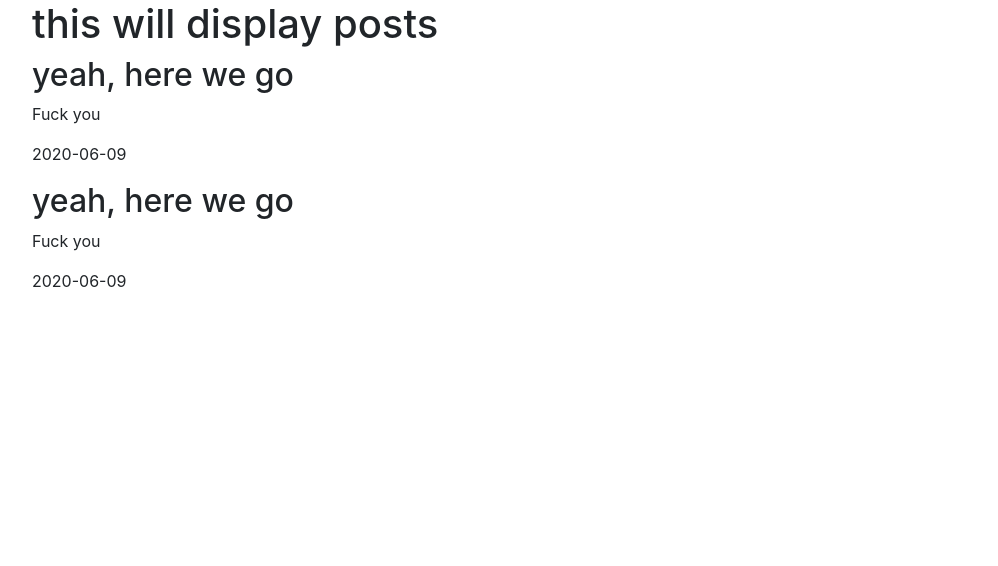
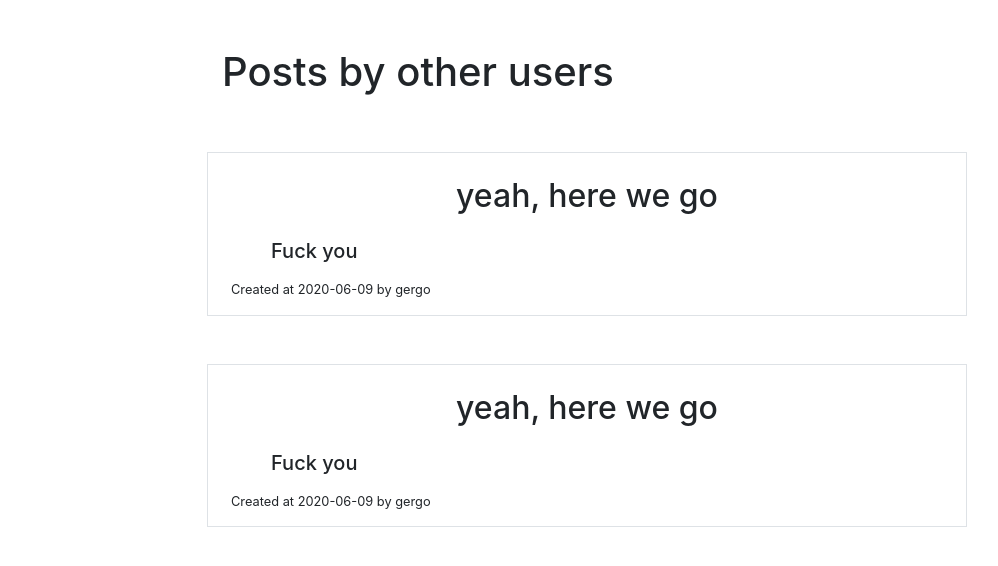
Before and after one commit to djsall/halado_prog_bead, a Django app: page /viewposts in a window 1280 px wide. Shown: the part 56-622 px from the top of the page, without its empty margins (53-1051 px from the left). Run offline with Django 3.2, Linux system fonts and the light colour scheme; some libraries are stand-ins or nearby versions.

Commit message:
posts view updated

```diff
--- a/halado_prog_bead/templates/view_posts.html
+++ b/halado_prog_bead/templates/view_posts.html
@@ -1,12 +1,16 @@
 {% extends 'base_generic.html' %} {% block content %}
-<h1>this will display posts</h1>
-    {% for key, value in myDict.items %}
-      <div class="row">
-        <div class="col">
-          <h2>{{ value.title }}</h2>
-          <p>{{ value.content }}</p>
-          <p>{{ value.created }}</p>
-        </div>
+  <div class="row">
+    <div class="col-8 offset-2 mb-5 mt-5">
+      <h1>Posts by other users</h1>
+    </div>
+  </div>
+  {% for key, value in myDict.items %}
+    <div class="row mb-5">
+      <div class="col-8 offset-2 border">
+        <h2 class="mt-4 text-center">{{ value.title }}</h2>
+        <h5 class="mr-5 ml-5 mt-4 mb-3">{{ value.content }}</h5>
+        <h6 class="ml-2 mb-3"><small class="small">Created at {{ value.created_at }} by {{ value.created_by }}</small></h6>
       </div>
-    {% endfor%}
+    </div>
+  {% endfor %}
 {% endblock content %}
--- a/halado_prog_bead/views.py
+++ b/halado_prog_bead/views.py
@@ -7,7 +7,8 @@ from django.shortcuts import render, redirect
 article_data = {
 	"title": "yeah, here we go",
 	"content": "Fuck you",
-	"created": "2020-06-09"
+	"created_at": "2020-06-09",
+	"created_by": "gergo"
 }
 articles = {
 	"post_1": article_data,
```
